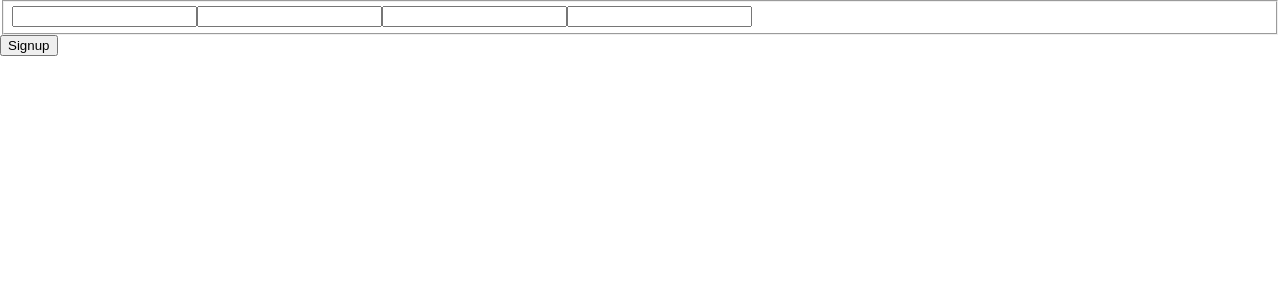
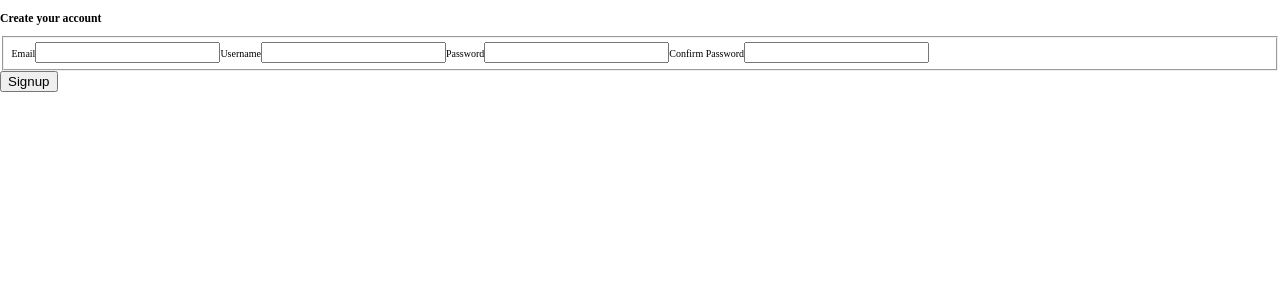
Before and after one commit to williamstyronejr/reservationsystem, a React (Create React App) app in the folder client/: page /signup in a window 1280 px wide. Shown: the top 300 px of the page. Built offline with nearby package versions, Linux system fonts and the light colour scheme; no server answers.

Commit message:
Add labels to inputs

```diff
--- a/client/src/pages/auth/SigninPage.tsx
+++ b/client/src/pages/auth/SigninPage.tsx
@@ -27,9 +27,10 @@ const SigninPage = () => {
   if (state.authenticated) navigate('/dashboard');
 
   return (
-    <section className="signin">
+    <section className="page-form">
       <form className="form" onSubmit={submitHandler}>
         <header className="form__header">
+          <h3 className="form__heading">Signin to your account</h3>
           {error ? (
             <div className="form__notification form__notification--error">
               {(error as any).response.status === 401
@@ -40,8 +41,13 @@ const SigninPage = () => {
         </header>
 
         <fieldset className="form__field">
-          <Input name="username" type="text" error={null} />
-          <Input name="password" type="password" error={null} />
+          <Input name="username" type="text" label="Username" error={null} />
+          <Input
+            name="password"
+            type="password"
+            label="Password"
+            error={null}
+          />
         </fieldset>
 
         <button
--- a/client/src/pages/auth/SignupPage.tsx
+++ b/client/src/pages/auth/SignupPage.tsx
@@ -49,9 +49,10 @@ const SignupPage = () => {
   if (state.authenticated) navigate('/dashboard');
 
   return (
-    <section className="signin">
+    <section className="page-form">
       <form className="form" onSubmit={submitHandler}>
         <header className="form__header">
+          <h3 className="form__heading">Create your account</h3>
           {error ? (
             <div className="form__notification form__notification--error">
               An error occurred during your request, please try again.
@@ -60,12 +61,28 @@ const SignupPage = () => {
         </header>
 
         <fieldset className="form__field">
-          <Input name="email" type="text" error={fieldErrors.email} />
-          <Input name="username" type="text" error={fieldErrors.username} />
-          <Input name="password" type="password" error={fieldErrors.password} />
+          <Input
+            name="email"
+            type="text"
+            label="Email"
+            error={fieldErrors.email}
+          />
+          <Input
+            name="username"
+            type="text"
+            label="Username"
+            error={fieldErrors.username}
+          />
+          <Input
+            name="password"
+            type="password"
+            label="Password"
+            error={fieldErrors.password}
+          />
           <Input
             name="confirmPassword"
             type="password"
+            label="Confirm Password"
             error={fieldErrors.confirmPassword}
           />
         </fieldset>
```
